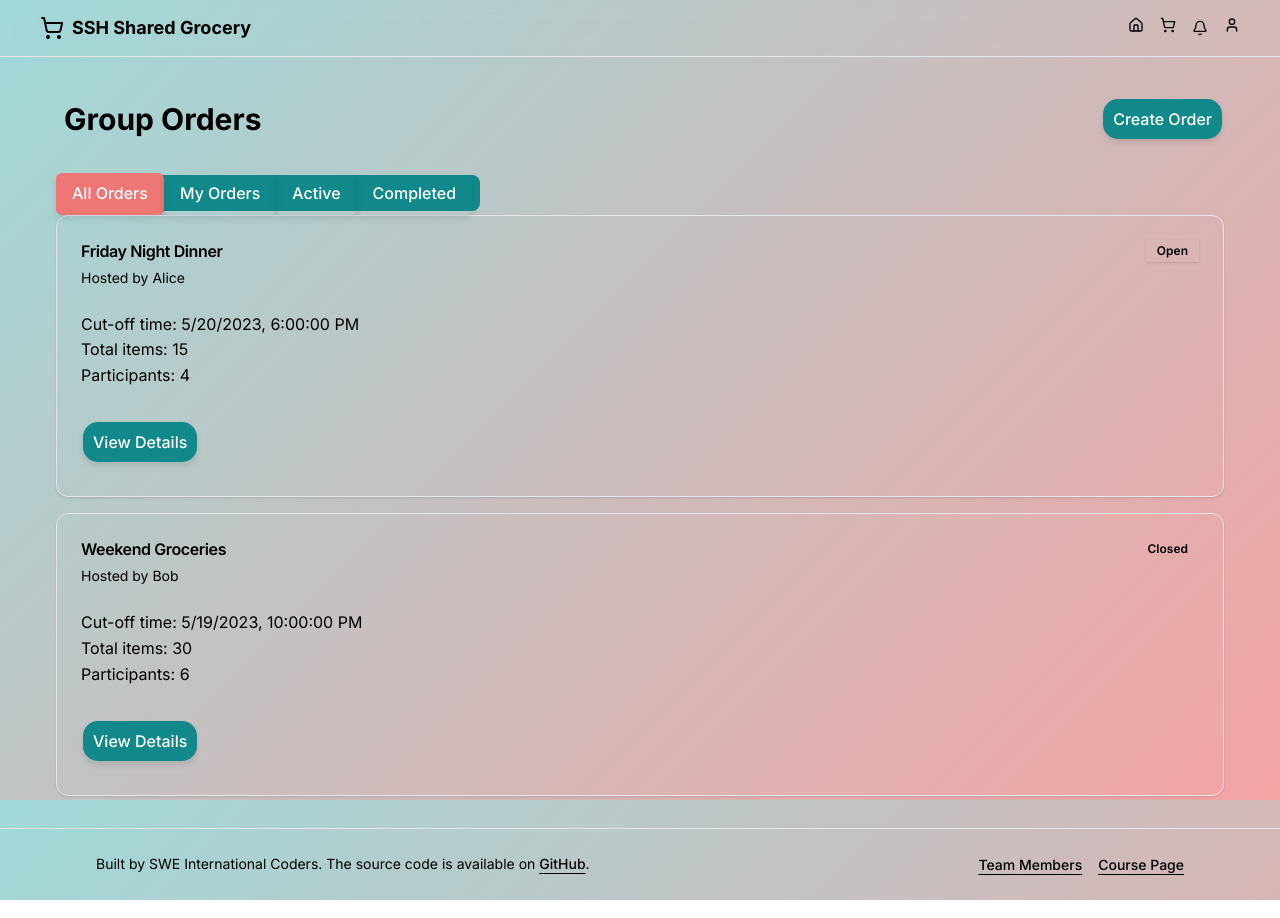
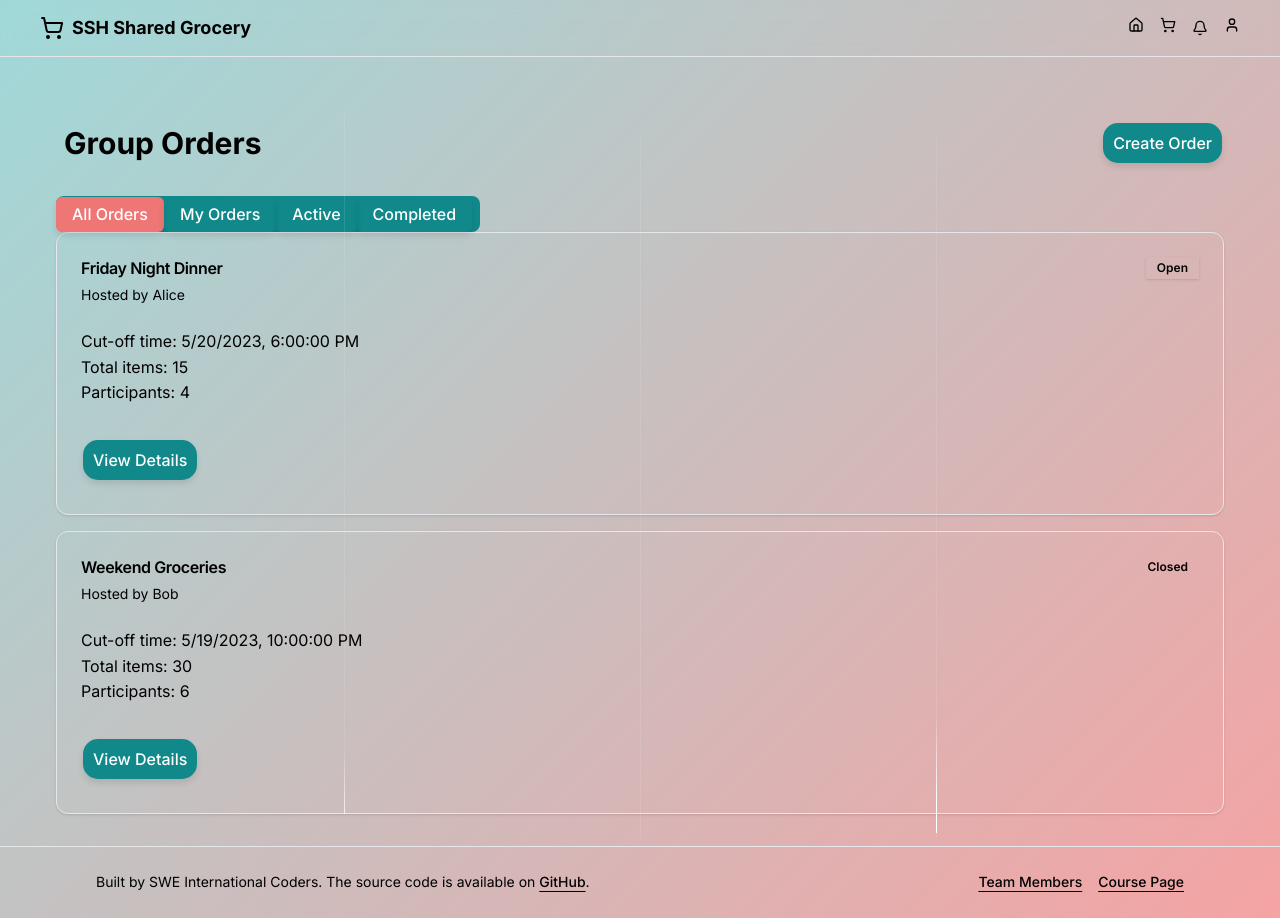
Before and after one commit to LH-SWE-international-coders/finalproject, a Next.js app: page / in a window 1280 px wide. Built offline with nearby package versions, Linux system fonts and the light colour scheme.

Commit message:
groupOrderPageFinished

```diff
--- a/src/app/globals.css
+++ b/src/app/globals.css
@@ -12,35 +12,31 @@
 
 /*background*/
 html, body {
-    height: 100%;
+    height: auto;
+    min-height: 100%;
 }
 
 body {
-    display: table;
     width: 100%;
-    height: 100%;
     background: linear-gradient(135deg, #A0D9D9, #F5A3A3); /* Gradient background */
     color: #000;
     line-height: 1.6;
     position: relative;
     font-family: sans-serif;
-    overflow: hidden;
+    overflow: auto;
+    display: block;
 }
 
 .lines {
-    position: absolute;
-    top: 0;
-    left: 0;
-    right: 0;
-    height: 100%;
-    margin: auto;
-    width: 90vw;
+    position: relative;
+    min-height: 100%;
+    width: 100%;
 }
 
 .line {
     position: absolute;
     width: 1px;
-    height: 100%;
+    min-height: 100%;
     top: 0;
     left: 50%;
     background: rgba(255, 255, 255, 0.1);
@@ -130,7 +126,7 @@ body {
   align-items: center;
   justify-content: center;
   border-radius: 0.375rem;
-  padding: 0.5rem 1rem;
+  padding: 0.3rem 1rem;
   font-size: 1rem;
   font-weight: 500;
   color: var(--primary-foreground);
@@ -141,12 +137,12 @@ body {
 
 .tabs-trigger:hover {
   background-color: var(--primary-hover);
+    transform: translateY(-2px);
 }
 
 .tabs-trigger:focus-visible {
   outline: none;
-  ring: 2px solid #3b82f6;
-  ring-offset: 2px;
+
 }
 
 .tabs-trigger[data-state="active"] {
--- a/src/app/page.tsx
+++ b/src/app/page.tsx
@@ -37,7 +37,10 @@ const orders = [
 export default function Home() {
   // const [isCreateModalOpen, setIsCreateModalOpen] = useState(false);
   return (
-    <div className="space-y-6 px-2">
+    <div className="lines space-y-6 px-2">
+      <div className="line"></div>
+      <div className="line"></div>
+      <div className="line"></div>
       <div className="flex justify-between items-center">
         <h1 className="text-3xl px-2 font-bold">Group Orders</h1>
         <Button>Create Order</Button>
```
